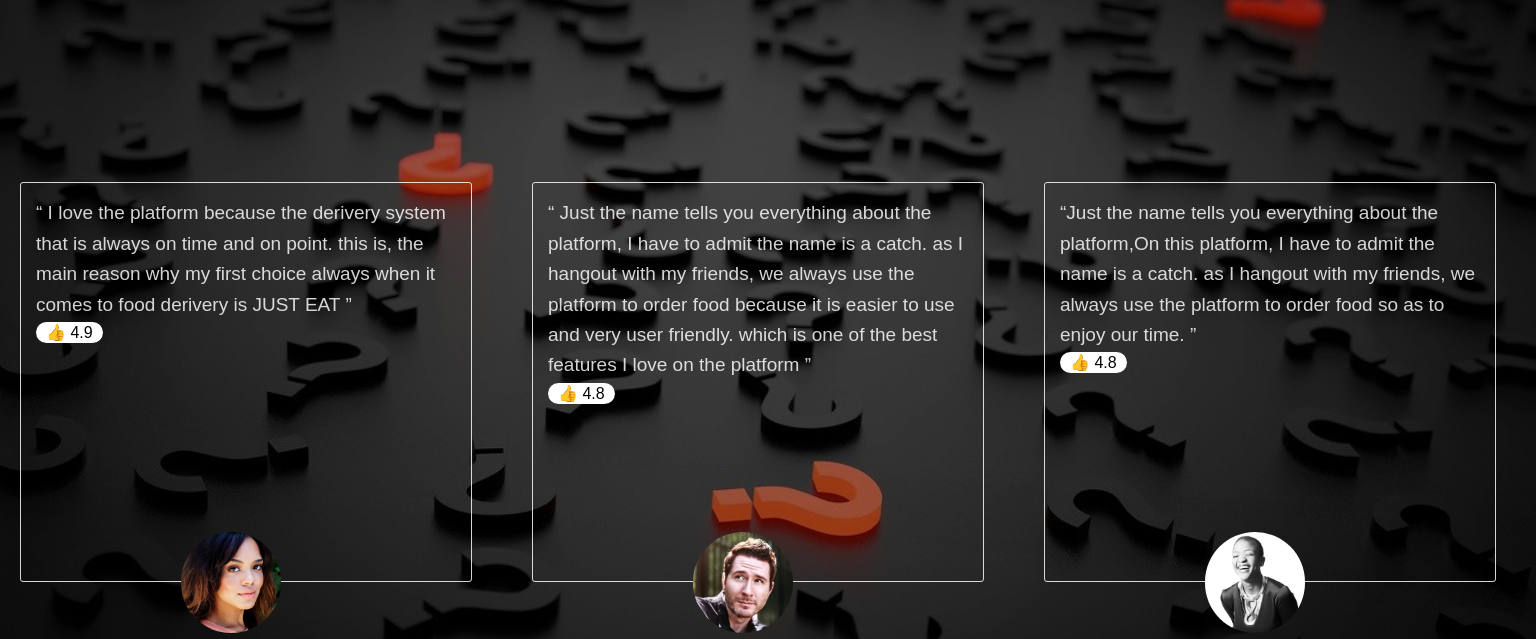
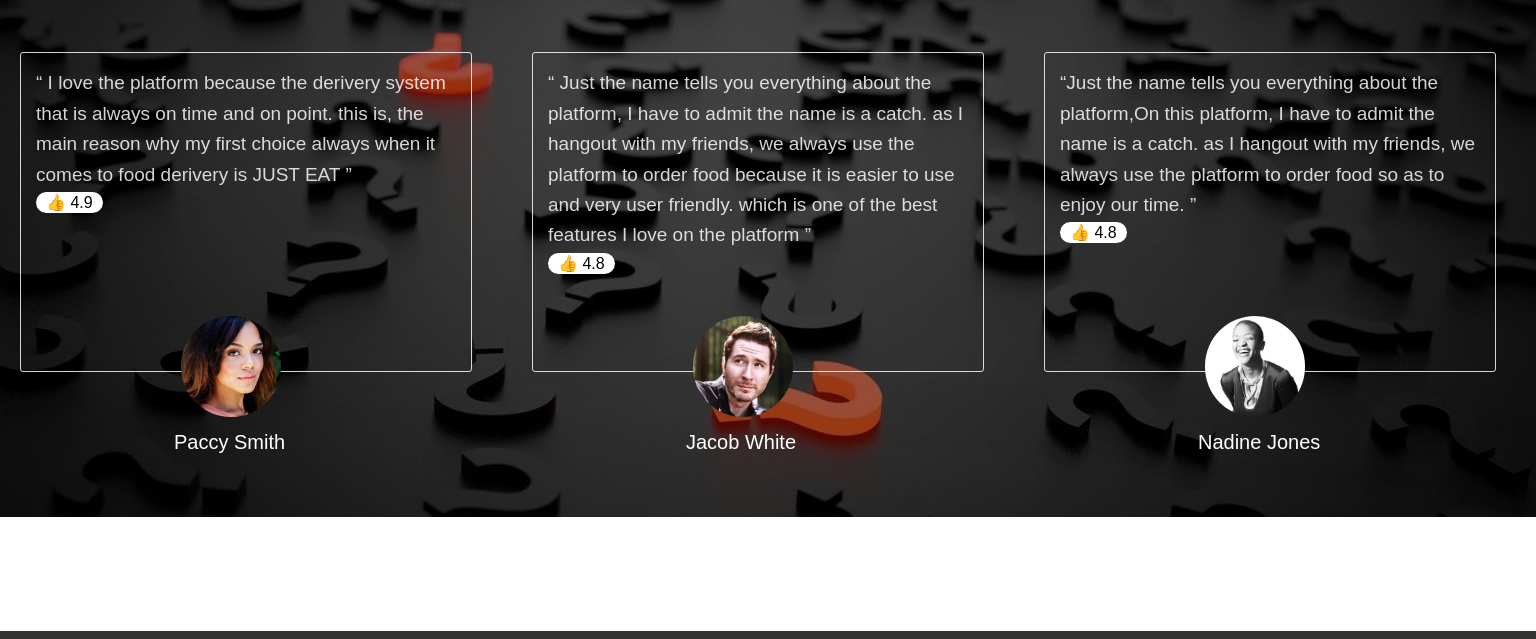
Before and after one commit to irfiacre/Just-Eat, a plain HTML site: page index.html in a window 1536 px wide. Shown: the part 2132-2771 px from the top of the page. Drawn offline with Linux system fonts and the light colour scheme.

Commit message:
rf(project):add refactoring to the whole project [finishes]

```diff
--- a/UI/css/nav.css
+++ b/UI/css/nav.css
@@ -10,17 +10,14 @@
     opacity: 1;
   }
   a {
-    /* color: white; */
     text-decoration: none;
   }
 
   nav{
     background-color: rgb(35, 128, 145);
-    /* border:1px solid black; */
     height: 12vh;
   }
   .nav-links{
-    /* border:1px solid black; */
     display: flex;
     list-style: none;
     width: 50%;
@@ -31,9 +28,6 @@
 
   }
   .nav-links a:hover{
-    /* color: black;
-    text-transform: uppercase; */
-    /* font-size: 15px; */
     border-bottom: 1px dotted white;
   }
 
--- a/UI/css/style.css
+++ b/UI/css/style.css
@@ -35,7 +35,7 @@ a{
     background-position: center;
     background-size: cover;
     filter: brightness(0.6);
-    height: 90vh;
+    height: 65vh;
     z-index: -1;
   }
  h3{
@@ -63,7 +63,8 @@ a{
 
 .testImg{
             position: relative;
-            margin-top: -50px;
+            cursor: pointer;
+            margin-top: -7vh;
             margin-left: 35%;
             width: 20%;
             border-radius: 50%;
@@ -80,11 +81,11 @@ blockquote{
             font-size: 16px;
             border: 1px solid var(--white);
             padding: 15px 15px 30px;
-            margin: 10px 15px 0px;
+            margin: 25vh 15px 0px;
             position: relative;
             color: var(--white);
             border-radius: 3px;
-            height: 50vh;
+            height: 40vh;
 }
 
 q{
@@ -132,7 +133,7 @@ q{
    }
 
 .foodin:hover{
-    border: 1px solid black;
+    border: 1px solid rgb(35, 128, 145);
     box-shadow:  rgba(58, 57, 57, 0.24) 0 4px 8px 0,  rgba(88, 88, 88, 0.103) 10px 6px 20px 0;
 
 }
@@ -234,8 +235,11 @@ q{
 
 @media(min-width: 1420px){
     .info{
-        top: 69.5%;
+        top: 73%;
     }
+    blockquote{
+        padding: 15px 15px 30px;
+        margin: 10vh 15px 0px;
 
 }
 
--- a/index.html
+++ b/index.html
@@ -7,12 +7,10 @@
     <title>Just Eat</title>
     <link rel="shortcut icon" href="UI/images/favcon.png" type="image/x-icon">
     <link rel="stylesheet" href="UI/css/nav.css">
-    <link rel="stylesheet" href="./UI/css/style.css">
     <link rel="stylesheet" href="./UI/css/footer.css">
     <link rel="stylesheet" href="./UI/css/slider.css">
+    <link rel="stylesheet" href="./UI/css/style.css">
     <script src="https://kit.fontawesome.com/da7b84dcbd.js" crossorigin="anonymous"></script>
-
-
 
 </head>
 <body>
@@ -95,7 +93,6 @@
   </figure>
 
 </div>
-
 
 
 <br>
```
Also changed, not shown: 1 other file.
